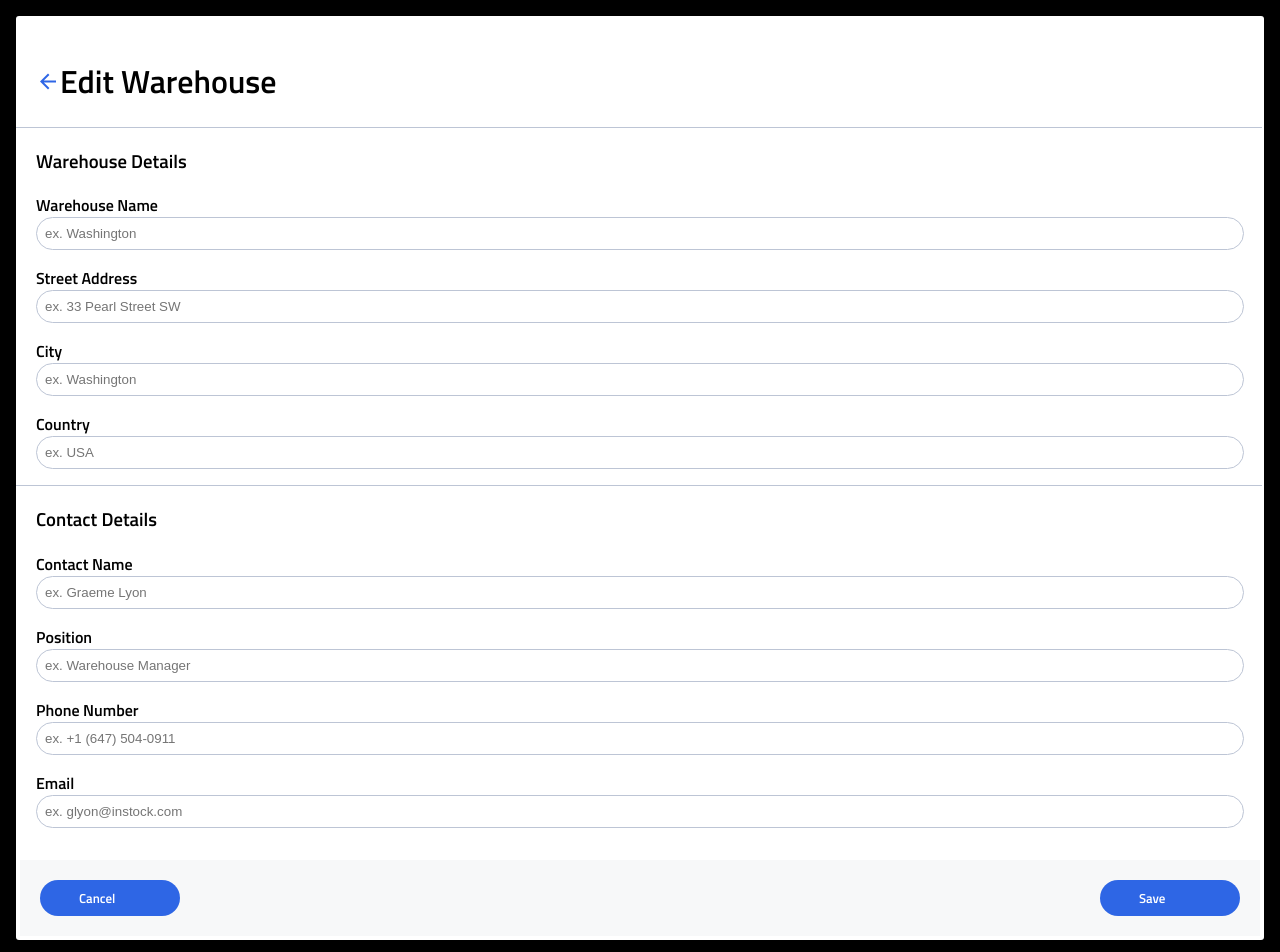
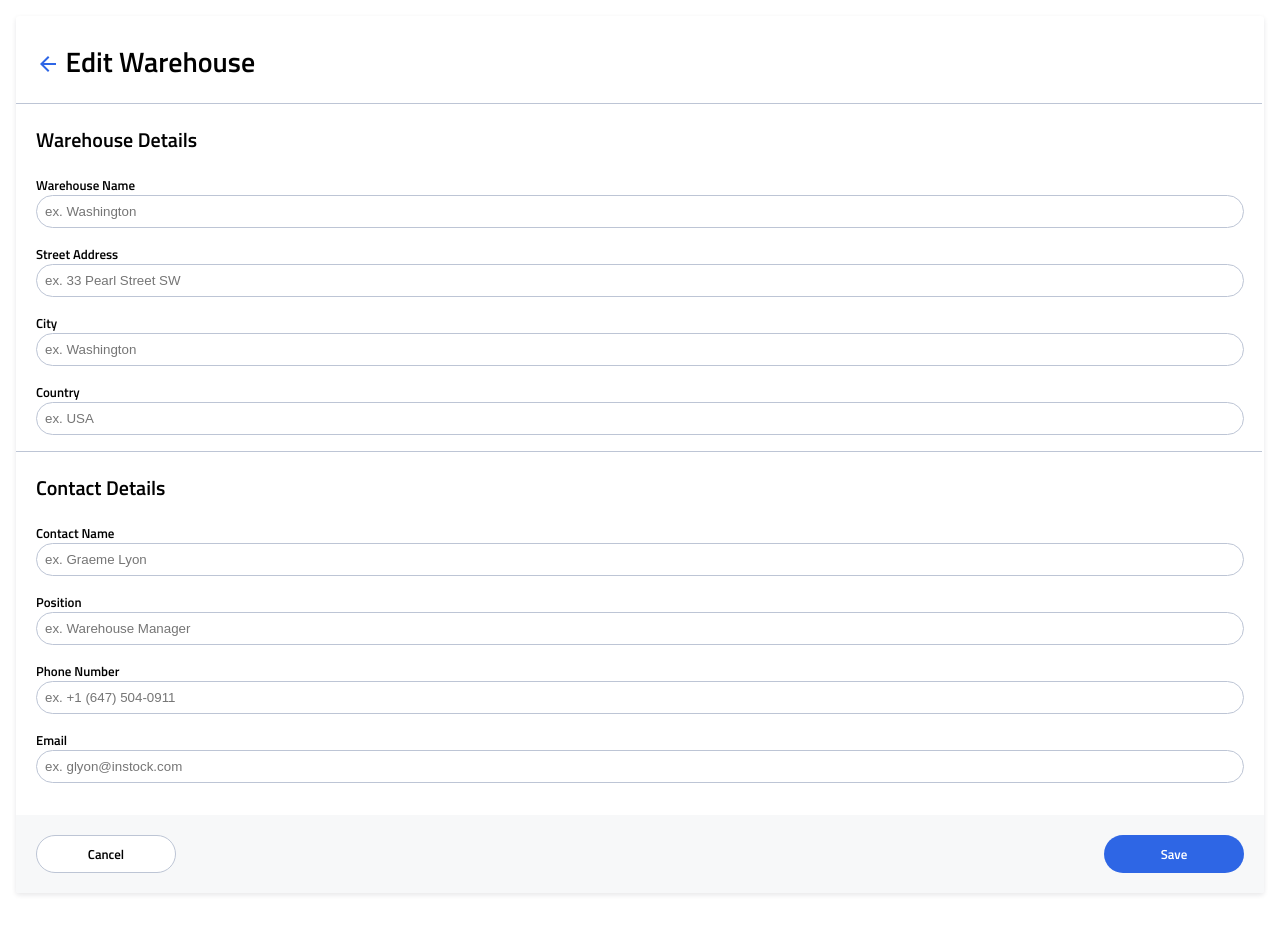
Before and after one commit to mainanchung/instock-client, a React (Create React App) app: page /warehouse/1 in a window 1280 px wide. Shown: the top 952 px of the page. After the commit the page ends 909 px from the top, so only its background shows below. Built offline with nearby package versions, Linux system fonts and the light colour scheme.

Commit message:
edit warehouse component work in progress

```diff
--- a/src/components/EditWarehouse/EditWarehouse.scss
+++ b/src/components/EditWarehouse/EditWarehouse.scss
@@ -3,19 +3,16 @@
 @use '../../styles/partials/variables' as *;
 
 body {
-    background-color: black;
+    background-color: white;
 }
 
 .edit-warehouse {
     background-color: white;
     border-radius: .1875rem;
+    box-shadow: 0px 2px 5px $Instock-Black-Opacity-10;
     margin: 1rem;
     padding: 1.25rem;
 
-    &__heading-container {
-        display: flex;
-        // width: 100%;
-    }
     &__content-container {
         display: flex;
         flex-direction: column;
@@ -29,15 +26,27 @@ body {
     &__form-item {
         margin-bottom: 1rem;
     }
+    &__heading-container {
+        display: flex;
+        margin: .25rem 0 1.25rem;
+        align-items: flex-end
+    }
+    &__heading-img {
+        height: 100%;
+        margin-bottom: .45rem;
+        margin-right: .35rem;
+    }
     &__heading {
-
+        font-size: 1.75rem;
+        margin: 0;
     }
 
     &__subheading {
-
+        font-size: 1.25rem;
     }
 
     &__label {
+        font-size: 0.8125rem;
         font-weight: bold;
     }
 
@@ -58,19 +67,24 @@ body {
     &__btn-container {
         background-color: $Light-Grey;
         display: flex;
-        margin: -1rem;
+        margin: -1.25rem;
         margin-top: 1rem;
         padding: 1.25rem;
+        border-radius: 0 0 0.1875rem 0.1875rem;
         justify-content: space-between;
     }
 
-    &__btn {
+    &__save {
         @include mobile-primaryBtn;
         border: none;
-        text-align: center;
+        justify-content: center;
         width: 8.75rem;
+        font-size: 0.8125rem;
+    }
+    &__cancel {
+        @include mobile-secondaryBtn;
+        justify-content: center;
+        width: 8.75rem;
+        font-size: 0.8125rem;
     }
 }
-
-
-// mobile-primaryBtn
--- a/src/styles/partials/_variables.scss
+++ b/src/styles/partials/_variables.scss
@@ -1,5 +1,6 @@
 //primary-color
 $Instock-Black:#13182C;
+$Instock-Black-Opacity-10: #13182C1A;
 $Instock-Indigo: #2E66E5;
 $White:#FFFFFF;
 
```
